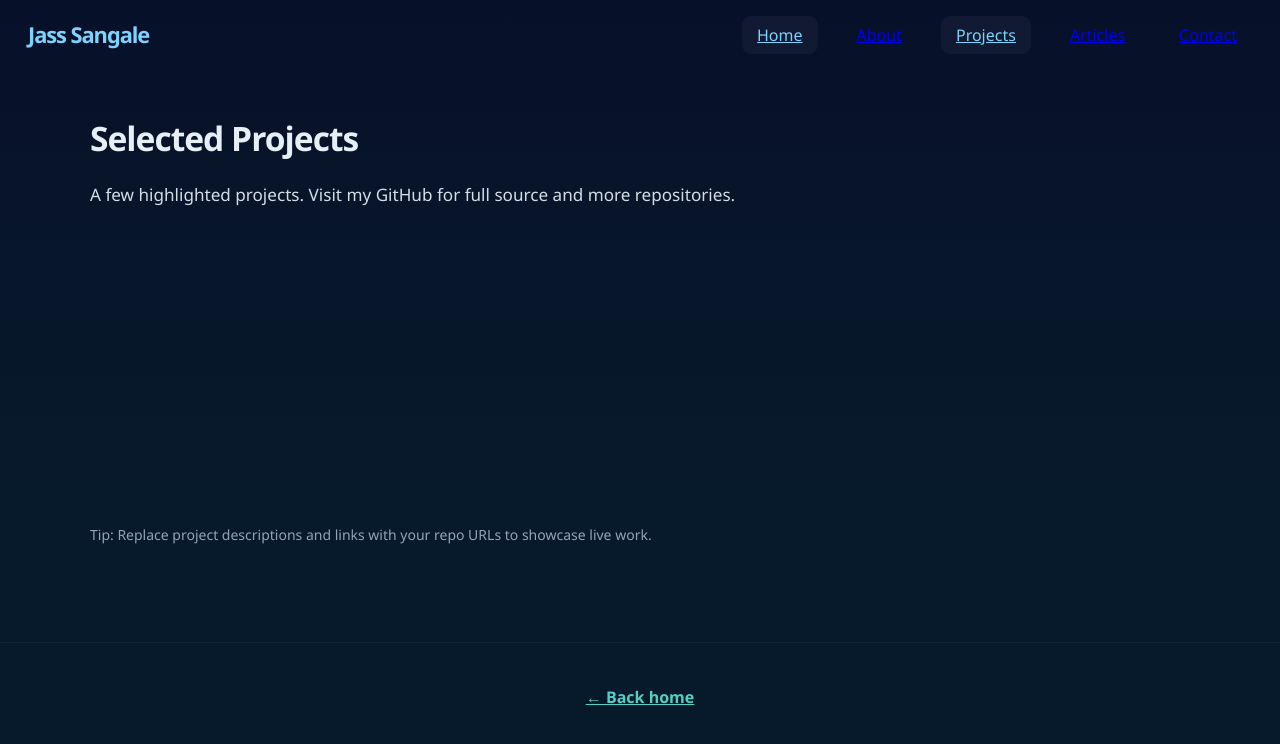
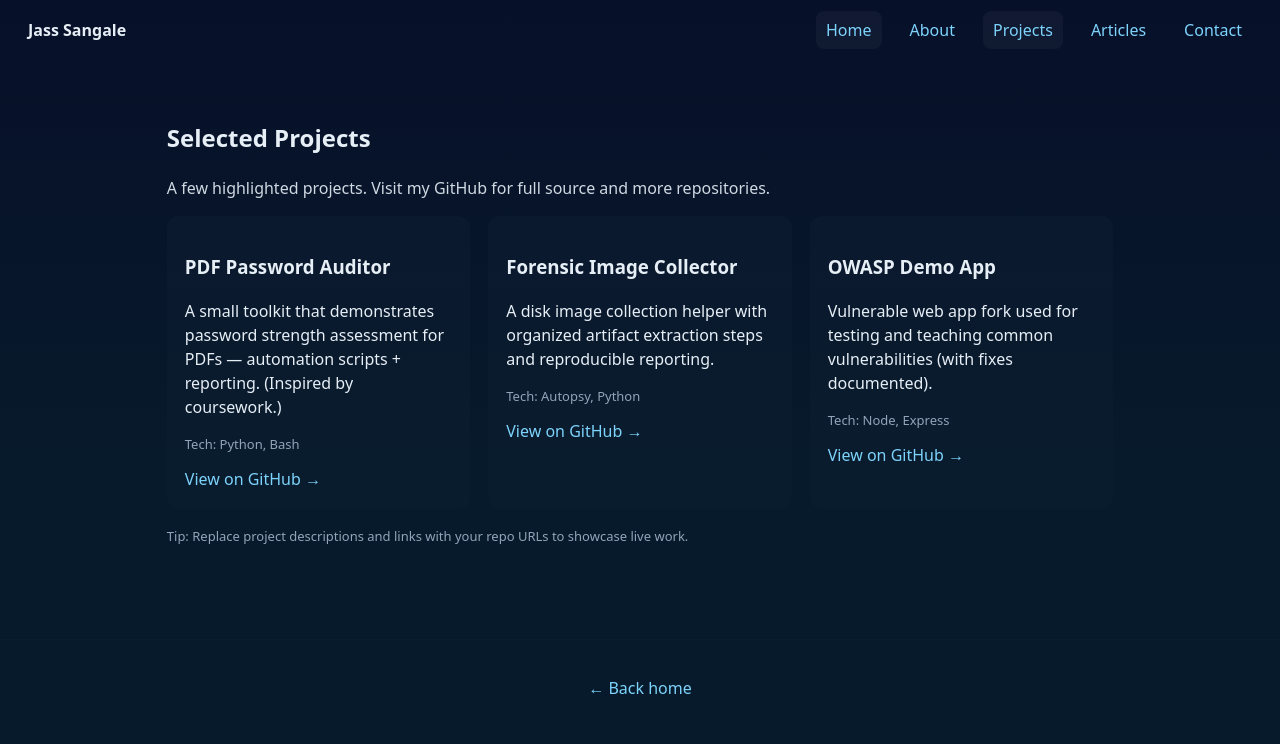
Before and after one commit to JassSangale/jass-portfolio, a plain HTML site: page Jazz/index.html in a window 1280 px wide. Drawn offline with Linux system fonts and the light colour scheme.

Commit message:
Update styles.css

```diff
--- a/Jazz/styles.css
+++ b/Jazz/styles.css
@@ -1,141 +1,68 @@
-:root {
-  --bg: #0f1724;
-  --card: #151f36;
-  --accent: #7dd3fc;
-  --accent2: #4fd1c5;
-  --muted: #94a3b8;
-  --glass: rgba(255,255,255,0.04);
-  --radius: 14px;
-  --shadow: 0 6px 32px rgba(10,24,58,0.19), 0 2px 8px rgba(0,0,0,0.09);
-  --ff: 'Segoe UI', 'Roboto', 'Helvetica Neue', Arial, system-ui,sans-serif;
+:root{
+  --bg:#0f1724; --card:#0b1220; --accent:#7dd3fc; --muted:#94a3b8; --glass:rgba(255,255,255,0.04);
+  --radius:14px; --ff:system-ui,Segoe UI,Roboto,'Helvetica Neue',Arial;
 }
+*{box-sizing:border-box}
+html,body{height:100%}
+body{margin:0;font-family:var(--ff);background:linear-gradient(180deg,#071029 0%, #071a2b 60%);color:#e6eef6;line-height:1.5;-webkit-font-smoothing:antialiased}
+a{color:var(--accent);text-decoration:none}
+.nav{display:flex;align-items:center;justify-content:space-between;padding:18px 28px;background:transparent;position:sticky;top:0;z-index:50}
+.brand{font-weight:700;cursor:pointer}
+.nav-links{display:flex;gap:18px;list-style:none;margin:0;padding:0}
+.nav-links a{padding:8px 10px;border-radius:8px}
+.nav-links a.active{background:var(--glass)}
+.menu-btn{display:none;background:none;border:1px solid rgba(255,255,255,0.04);padding:8px;border-radius:8px;color:inherit}
 
-html, body { height:100% }
-body {
-  margin:0;
-  font-family:var(--ff);
-  background:linear-gradient(180deg,#071029 0%, #071a2b 60%);
-  color:#e6eef6;
-  line-height:1.57;
-  -webkit-font-smoothing:antialiased;
-  transition:background 0.4s;
+.hero{display:flex;gap:40px;align-items:center;justify-content:space-between;padding:60px 6vw}
+.hero-left{max-width:720px}
+.title{font-size:38px;margin:0;letter-spacing:-0.5px}
+.accent{color:var(--accent)}
+.subtitle{color:var(--muted);margin:8px 0 18px}
+.lead{color:rgba(230,238,246,0.9)}
+.cta-row{margin-top:18px;display:flex;gap:12px}
+.btn{background:linear-gradient(90deg,var(--accent),#4fd1c5);color:#042031;padding:10px 14px;border-radius:12px;font-weight:600;border:none;cursor:pointer}
+.btn.ghost{background:transparent;border:1px solid rgba(255,255,255,0.06);color:var(--accent)}
+.socials{margin-top:14px;color:var(--muted)}
+
+.card{background:linear-gradient(180deg, rgba(255,255,255,0.02), rgba(255,255,255,0.01));backdrop-filter:blur(6px);padding:18px;border-radius:16px;box-shadow:0 6px 30px rgba(0,0,0,0.6)}
+.avatar{width:160px;height:160px;display:block;margin:0 auto;border-radius:50%;background:#071a2b;padding:8px}
+
+.features{display:grid;grid-template-columns:repeat(3,1fr);gap:18px;padding:30px 6vw}
+.feature{padding:22px;border-radius:12px;background:var(--card)}
+
+.site-footer{text-align:center;padding:20px 6vw;color:var(--muted);border-top:1px solid rgba(255,255,255,0.02);margin-top:40px}
+
+/* projects grid */
+.container{padding:40px 6vw;max-width:1100px;margin:0 auto}
+.grid{display:grid;gap:18px}
+.projects-grid{grid-template-columns:repeat(auto-fit,minmax(240px,1fr))}
+.project-card{padding:18px;border-radius:12px;background:linear-gradient(180deg, rgba(255,255,255,0.02), rgba(255,255,255,0.01));transition:transform .25s ease,box-shadow .25s ease}
+.project-card:hover{transform:translateY(-8px);box-shadow:0 10px 40px rgba(7,20,41,0.6)}
+.meta{color:var(--muted);font-size:13px;margin-top:8px}
+.card-link{display:inline-block;margin-top:12px}
+
+/* articles */
+.articles-list{list-style:none;padding:0}
+.articles-list li{padding:14px 0;border-bottom:1px dashed rgba(255,255,255,0.02)}
+
+/* contact */
+.contact-cards{display:flex;gap:12px;flex-wrap:wrap}
+.card.small{flex:1 1 200px;padding:18px}
+
+/* animations */
+.floating{animation:float 6s ease-in-out infinite}
+@keyframes float{0%{transform:translateY(0)}50%{transform:translateY(-12px)}100%{transform:translateY(0)}}
+
+.fade-in{animation:fade .6s ease both}
+@keyframes fade{from{opacity:0;transform:translateY(8px)}to{opacity:1;transform:none}}
+
+/* responsive */
+@media(max-width:900px){
+  .hero{flex-direction:column;align-items:flex-start}
+  .nav-links{display:none}
+  .menu-btn{display:block}
+  .features{grid-template-columns:1fr}
 }
-
-.nav {
-  display:flex; align-items:center; justify-content:space-between;
-  padding:18px 28px; background:transparent; position:sticky; top:0; z-index:50;
-  backdrop-filter:blur(7px);
-}
-
-.brand {
-  font-weight:700; font-size:1.37rem; letter-spacing:-0.05em;
-  color:var(--accent); cursor:pointer; transition:color 0.3s;
-}
-.brand:hover { color:var(--accent2); }
-
-.nav-links { display:flex; gap:24px; list-style:none; margin:0; padding:0; }
-.nav-links a {
-  padding:8px 15px; border-radius:9px; font-weight:500;
-  transition:background 0.18s, color 0.22s;
-}
-.nav-links a.active,
-.nav-links a:hover {
-  background:var(--glass); color:var(--accent);
-}
-
-.container {
-  padding:40px 7vw;
-  max-width:1100px; margin:0 auto;
-}
-
-h2 {
-  font-size:2.1rem; margin-top:2px; margin-bottom:12px;
-  letter-spacing:-1px; font-weight:700;
-}
-.accent-gradient {
-  background:linear-gradient(90deg,var(--accent),var(--accent2));
-  -webkit-background-clip:text; -webkit-text-fill-color:transparent;
-  background-clip:text; text-fill-color:transparent;
-}
-
-.lead {
-  color:rgba(230,238,246,0.92); font-size:1.07rem; margin-bottom:22px;
-}
-
-/* PROJECT CARDS */
-.grid { display:grid; gap:24px; }
-.projects-grid { grid-template-columns:repeat(auto-fit,minmax(294px,1fr)); }
-.project-card {
-  background:var(--card);
-  box-shadow:var(--shadow);
-  color:#e9f5fb;
-  border-radius:15px;
-  padding:23px 25px;
-  transition:transform .22s cubic-bezier(.23,1,.32,1),box-shadow .24s;
-  position:relative; overflow:hidden;
-  border:1px solid var(--glass);
-  z-index:1;
-}
-.project-card:hover {
-  transform:translateY(-10px) scale(1.02);
-  box-shadow:0 18px 48px rgba(10,24,58,.22),0 6px 24px rgba(0,0,0,.10);
-  background:linear-gradient(120deg,rgba(127,211,252,.09),rgba(79,209,197,.13));
-}
-.project-card h3 {
-  margin-top:0; margin-bottom:8px; font-size:1.17rem; font-weight:600; letter-spacing:-0.3px;
-  color:var(--accent);
-}
-.project-card p { margin:0 0 10px 0; font-size:1rem; }
-.meta {
-  color:var(--muted); font-size:.95rem; margin-top:7px;
-}
-.card-link {
-  display:inline-block; margin-top:16px; font-weight:600; letter-spacing:0.2px;
-  background:linear-gradient(90deg,var(--accent),var(--accent2));
-  padding:7px 15px; border-radius:7px; color:#0f1724;
-  box-shadow:0 2px 12px rgba(79,211,197,.13),0 1px 6px rgba(127,211,252,.16);
-  transition:background 0.18s, color 0.23s, box-shadow 0.19s;
-}
-.card-link:hover { color:#091725; background:var(--accent2); }
-
-.note {
-  color:var(--muted); margin-top:18px; font-size:14px;
-}
-
-/* FOOTER */
-.site-footer {
-  text-align:center;
-  padding:26px 6vw; color:var(--muted);
-  border-top:1px solid rgba(255,255,255,0.035);
-  margin-top:42px;
-  font-size:1rem;
-}
-.site-footer a {
-  color:var(--accent2); font-weight:600;
-  transition:color .18s;
-}
-.site-footer a:hover { color:var(--accent);}
-
-/* Fade-in animation */
-.fade-in { animation:fade .7s cubic-bezier(.18,1,.32,1) both; }
-@keyframes fade { from{opacity:0;transform:translateY(30px)} to{opacity:1;transform:none} }
-
-/* Card reveal animation */
-.reveal { opacity:1; transform:translateY(0); transition:opacity .5s; }
-.project-card, .feature, .timeline-item, .articles-list li { opacity:0; transform:translateY(35px); }
-
-/* Responsive design */
-@media(max-width:900px){
-  .nav-links{display:none;}
-  .menu-btn{display:block;}
-  .projects-grid{grid-template-columns:1fr;}
-}
-@media(max-width:600px){
-  h2{font-size:1.4rem;}
-  .project-card{padding:14px 10px;}
-  .container{padding:22px 3vw;}
-}
-
-/* Accent & details */
-::-webkit-scrollbar {width:6px; background:var(--card);}
-::-webkit-scrollbar-thumb {background:var(--accent2); border-radius:4px;}
+.note{color:var(--muted);margin-top:18px;font-size:13px}
+.timeline{display:grid;gap:12px}
+.timeline-item{background:var(--glass);padding:14px;border-radius:10px;color:var(--muted)}
```
